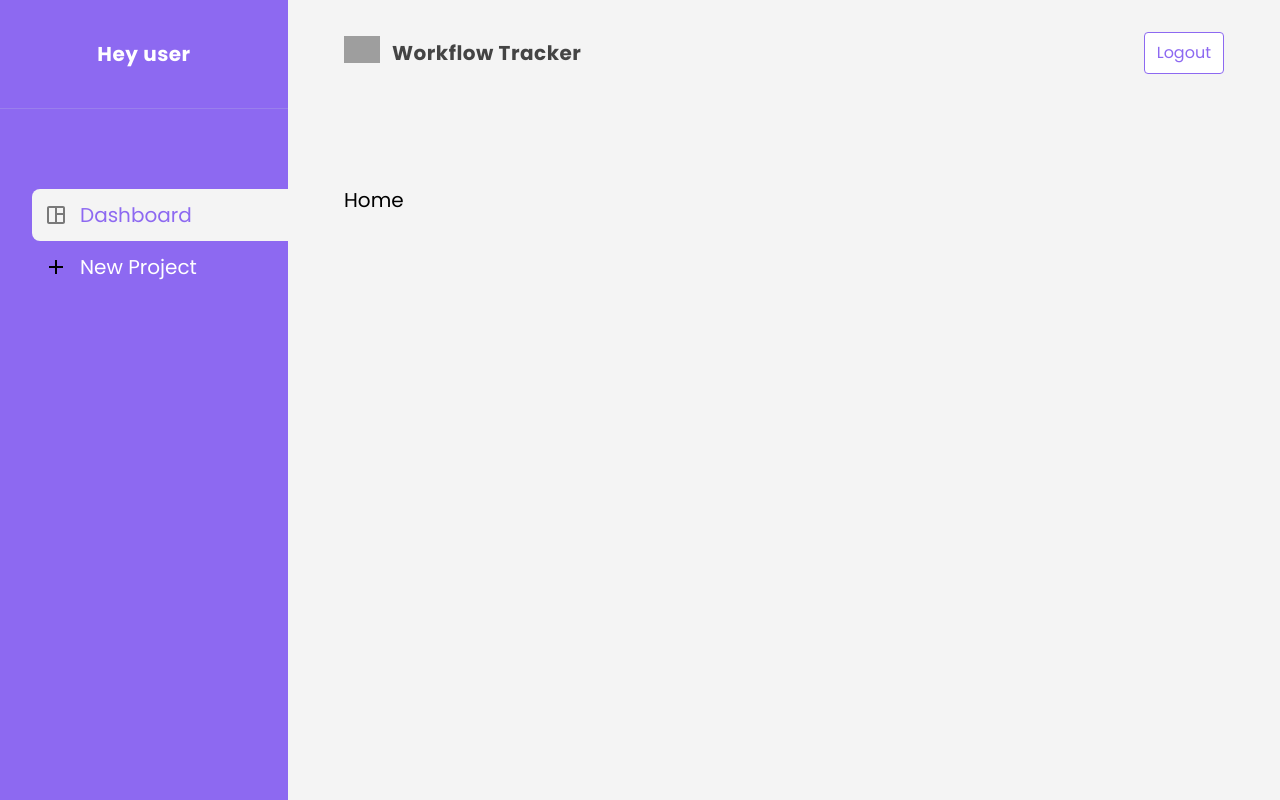
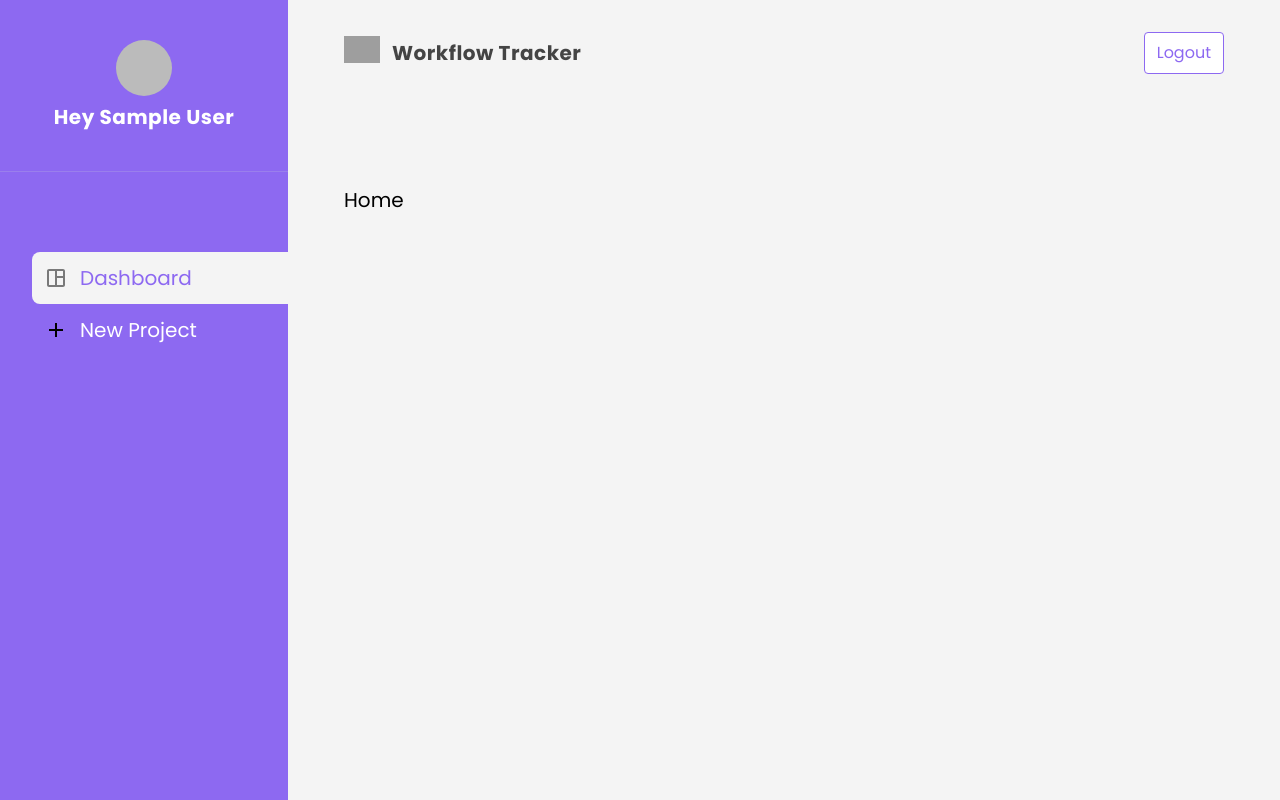
Before and after one commit to minset3489/workflow-tracker-react, a React (Vite) app: page / in a window 1280 px wide. Built offline with nearby package versions, Linux system fonts and the light colour scheme; no server answers; sample sign-in values are in the browser's storage; grey boxes are pictures that could not be loaded.

Commit message:
Finished Avatar Component and render to Sidebar Component

```diff
--- a/src/components/Avatar.jsx
+++ b/src/components/Avatar.jsx
@@ -1,13 +1,10 @@
 
-
-const Avatar = (src) => {
-    return ( <>
-        <div className=" inline-block w-14 h-14 rounded-full overflow-hidden">
-            <img className="w-full h-full" src={src} alt="user avatar" />
+const Avatar = ({ src }) => {
+    return (
+        <div className="inline-block w-14 h-14 rounded-full overflow-hidden">
+            <img className="w-full h-full object-cover" src={src} alt="user avatar" />
         </div>
-    </> );
+    );
 }
 
-
-
 export default Avatar;
--- a/src/components/Sidebar.jsx
+++ b/src/components/Sidebar.jsx
@@ -3,6 +3,9 @@ import { NavLink, useLocation } from "react-router-dom";
 
 import DashboardIcon from "./../assets/dashboard_icon.svg";
 import AddIcon from "./../assets/add_icon.svg";
+import Avatar from "./Avatar";
+
+import {useAuthContext} from '../hooks/useAuthContext'
 
 const Sidebar = () => {
     // Get the current location using useLocation hook
@@ -10,12 +13,14 @@ const Sidebar = () => {
     // Extract the pathname from the location object
     const { pathname } = location;
 
+    const {user} = useAuthContext()
+
     return (
         <div className="w-72 min-w-72 min-h-dvh bg-primary box-border relative text-white">
             <div className="fixed w-72">
                 <div className="font-bold text-center tracking-wide py-10 px-8 border-b border-solid border-gray-300 border-opacity-20">
-                    {/* avatar and username here later */}
-                    <p>Hey user</p>
+                    {user?.photoURL && <Avatar src={user.photoURL} />}
+                    <p>Hey {user?.displayName}</p>
                 </div>
                 <nav className="mt-20 ml-8">
                     <ul>
```
